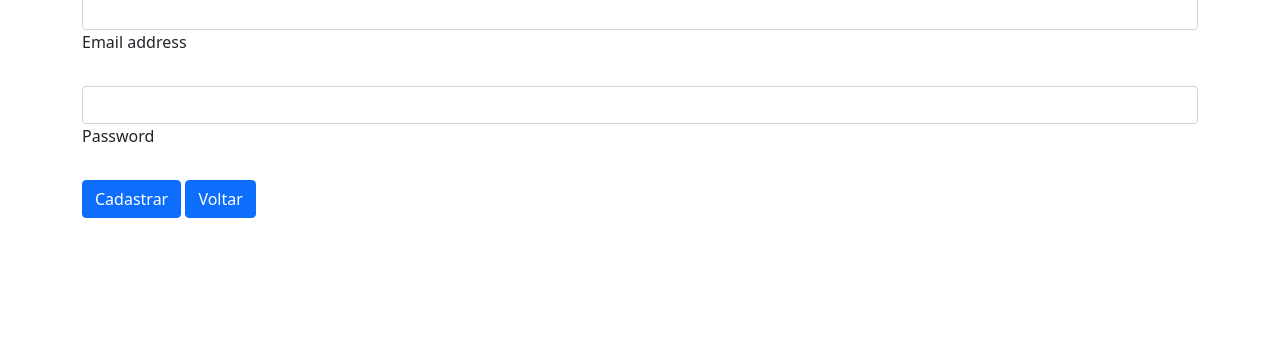
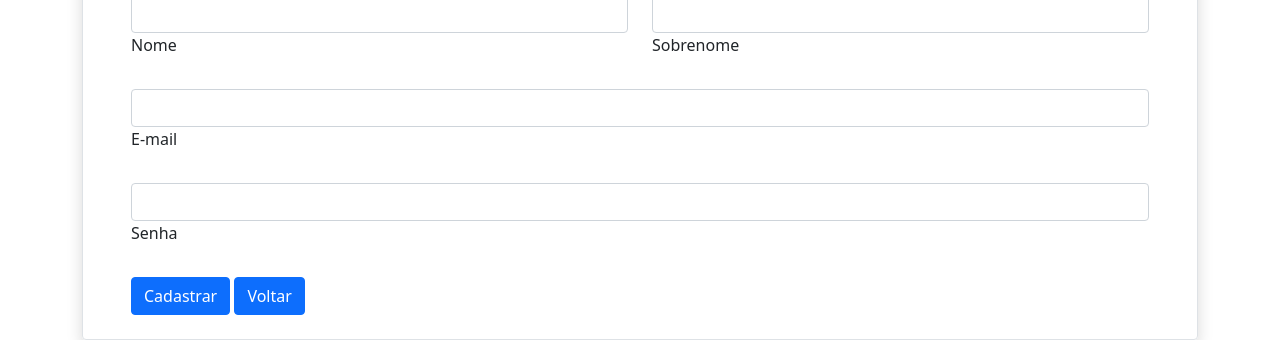
Before and after one commit to diamba76/projeto, a Django app: page /registro in a window 1280 px wide. Shown: the part 579-919 px from the top of the page. Before the commit the page ends 797 px from the top, so only its background shows below. Run offline with Django 3.2, Linux system fonts and the light colour scheme; some libraries are stand-ins or nearby versions.

Commit message:
Borda do form

```diff
--- a/templates/registration/registro.html
+++ b/templates/registration/registro.html
@@ -2,7 +2,7 @@
 {% load static %}
 
 {% block main %}
-
+<div class="border mt-5 px-5 pt-5 shadow rounded">
 <div class="fadeIn first mb-3 my-3" align="middle">
   <img src="{% static 'cadastro.jpeg' %}" height='445px'/>
 </div>
@@ -11,13 +11,13 @@
     <div class="col">
       <div class="form-outline">
         <input type="text" id="form3Example1" class="form-control" />
-        <label class="form-label" for="form3Example1">First name</label>
+        <label class="form-label" for="form3Example1">Nome</label>
       </div>
     </div>
     <div class="col">
       <div class="form-outline">
         <input type="text" id="form3Example2" class="form-control" />
-        <label class="form-label" for="form3Example2">Last name</label>
+        <label class="form-label" for="form3Example2">Sobrenome</label>
       </div>
     </div>
   </div>
@@ -25,17 +25,18 @@
   <!-- Email input -->
   <div class="form-outline mb-4">
     <input type="email" id="form3Example3" class="form-control" />
-    <label class="form-label" for="form3Example3">Email address</label>
+    <label class="form-label" for="form3Example3">E-mail</label>
   </div>
 
   <!-- Password input -->
   <div class="form-outline mb-4">
     <input type="password" id="form3Example4" class="form-control" />
-    <label class="form-label" for="form3Example4">Password</label>
+    <label class="form-label" for="form3Example4">Senha</label>
   </div>
 
   <!-- Submit button -->
-  <button type="submit" class="btn btn-primary btn-block mb-4" onclick="ABC()">Cadastrar</button>
+  <button type="submit" class="btn btn-primary btn-block mb-4 pr-4" onclick="ABC()">Cadastrar</button>
   <a class="btn btn-primary btn-block mb-4" href="/">Voltar</a>
 </form>
+</div>
 {% endblock %}
```
